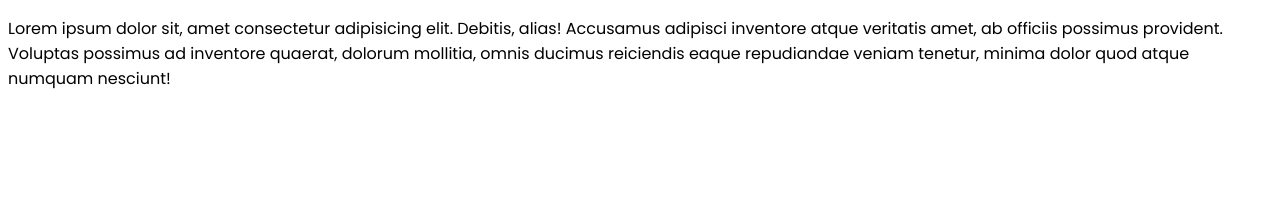
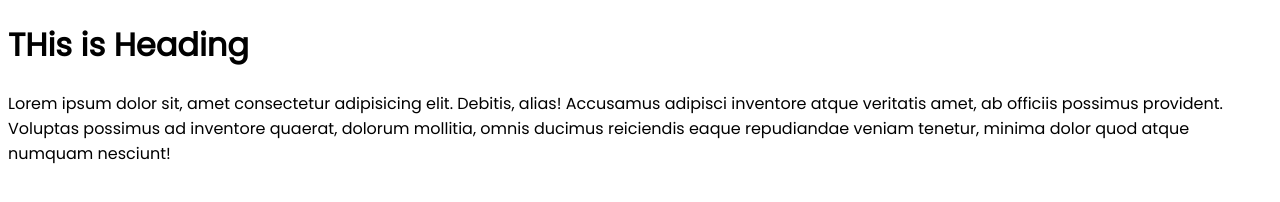
Before and after one commit to joychandbd/personal-website, a plain HTML site: page index.html in a window 1280 px wide. Drawn offline with Linux system fonts and the light colour scheme.

Commit message:
h1 added

```diff
--- a/index.html
+++ b/index.html
@@ -9,6 +9,7 @@
     <link rel="stylesheet" href="style.css">
 </head>
 <body>
+    <h1>THis is Heading</h1>
     <p>Lorem ipsum dolor sit, amet consectetur adipisicing elit. Debitis, alias! Accusamus adipisci inventore atque veritatis amet, ab officiis possimus provident. Voluptas possimus ad inventore quaerat, dolorum mollitia, omnis ducimus reiciendis eaque repudiandae veniam tenetur, minima dolor quod atque numquam nesciunt!</p>
 
 </body>
```
